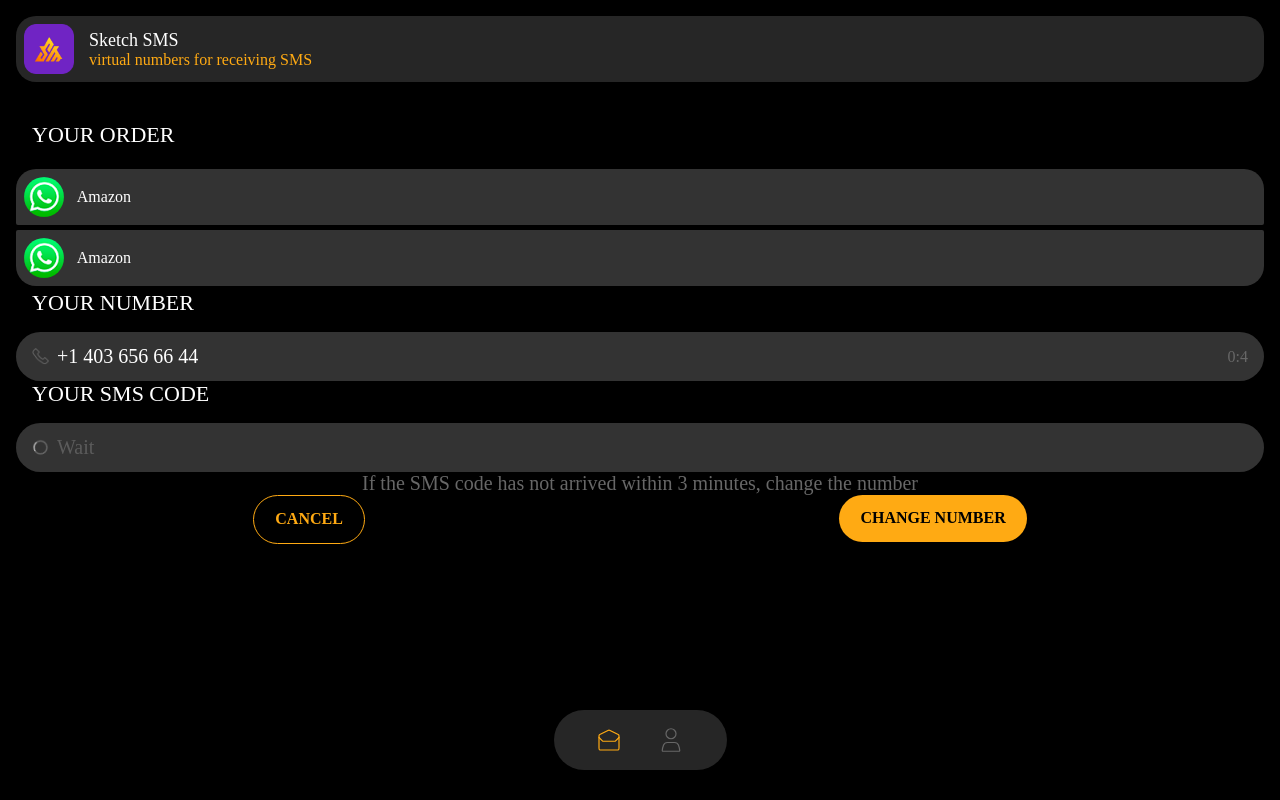
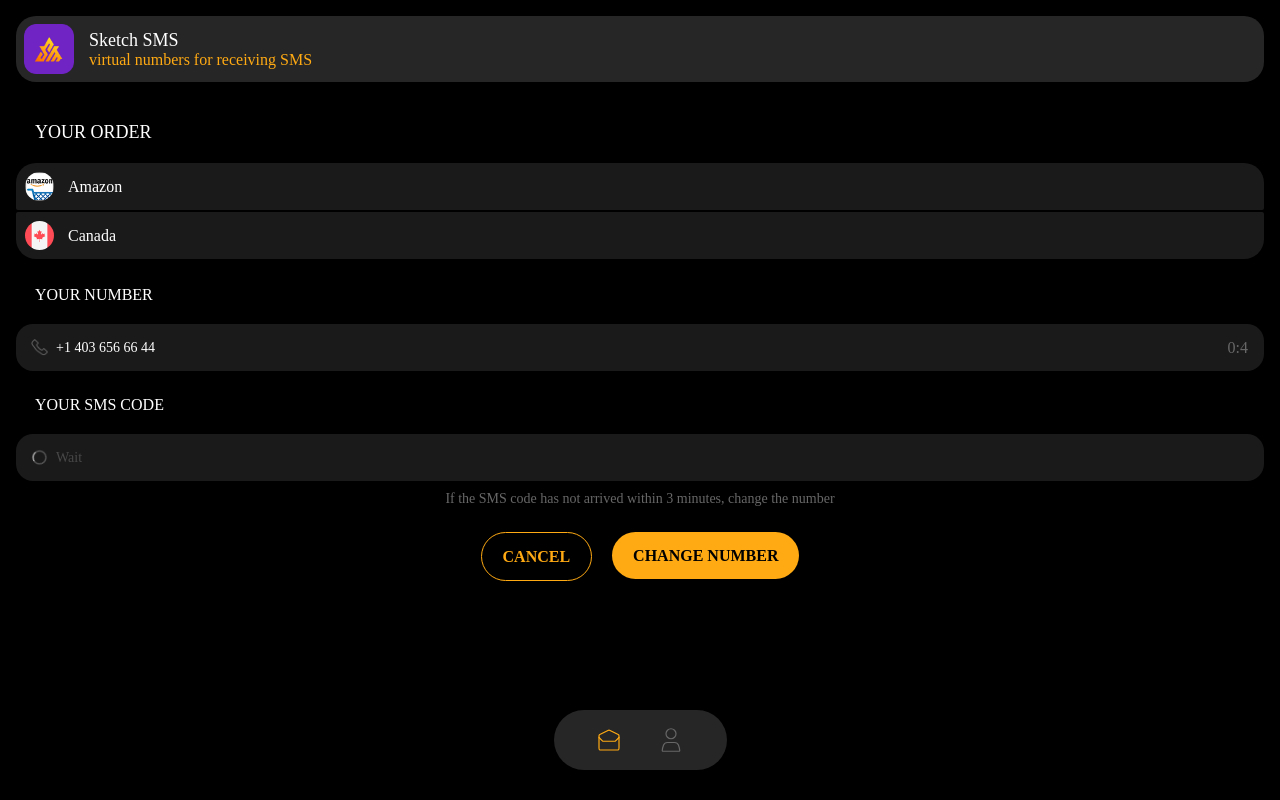
Before and after one commit to Aratep/sms-bot, a React (Create React App) app: page /order in a window 1280 px wide. Built offline with nearby package versions, Linux system fonts and the light colour scheme; a web font is replaced by a local one.

Commit message:
styles are ready

```diff
--- a/src/assets/scss/_utils.scss
+++ b/src/assets/scss/_utils.scss
@@ -1,5 +1,5 @@
 .sm-bg-grey {
-  background-color: rgba(255, 255, 255, 0.2);
+  background-color: rgba(255, 255, 255, 0.1);
 }
 
 .sm-border-none {
@@ -9,11 +9,11 @@
 .sm-code-text {
   color: var(--Gray, #676767);
   text-align: center;
-  font-size: 20px;
+  font-size: 14px;
   font-style: normal;
   font-weight: 300;
   line-height: normal;
-  padding: 0 1rem;
+  padding: 0 16px;
 }
 
 .arrow-up {
@@ -29,6 +29,10 @@
 
 .color-grey {
   color: var(--Gray, #676767);
+}
+
+.pd-b-10 {
+  padding-bottom: 10px;
 }
 
 .pd-b-20 {
@@ -51,3 +55,15 @@
     height: 100%;
   }
 }
+
+.m-l-r {
+  & > div {
+    &:nth-child(1) {
+      margin-right: 10px;
+    }
+
+    &:nth-child(2) {
+      margin-left: 10px;
+    }
+  }
+}
--- a/src/components/input/_input.component.styles.scss
+++ b/src/components/input/_input.component.styles.scss
@@ -4,9 +4,9 @@
 
   &__wrapper {
     height: fit-content;
-    border-radius: 30px;
-    border: 2px solid rgba(255, 255, 255, 0.2);
-    padding-left: 1rem !important;
+    border-radius: 17px;
+    border: 1px solid rgba(255, 255, 255, 0.2);
+    padding-left: 15px !important;
     @include flexAlignCenter;
 
     &--img-label {
@@ -23,16 +23,17 @@
       font-weight: 100;
       box-sizing: border-box;
       width: 100%;
-      padding: 0.8rem 0.5rem;
+      padding: 0 0.5rem;
       background-color: transparent;
       color: #ffffff;
-      font-size: 20px;
+      font-size: 14px;
       border: none;
+      height: 47px;
 
       &::placeholder {
         font-style: normal;
         font-weight: 100;
-        font-size: 20px;
+        font-size: 14px;
         color: rgba(255, 255, 255, 0.2);
       }
     }
@@ -48,13 +49,12 @@
   }
 
   &__label {
-    font-size: 22px;
+    font-size: 16px;
     font-style: normal;
     font-weight: 500;
     line-height: normal;
     color: #ffffff;
-    padding-bottom: 1rem;
-    padding-left: 1rem;
+    padding: 0 0 20px 19px;
   }
 
   &__error {
--- a/src/components/select/Select.component.jsx
+++ b/src/components/select/Select.component.jsx
@@ -81,7 +81,7 @@
               onClick={onCloseBtnClick}
               className="sm-select__selected-container__btn"
             >
-              <Image src={close} alt="close" />
+              <Image src={close} alt="close" className="close-btn" />
             </div>
           </div>
         </div>
--- a/src/components/select/_select.component.styles.scss
+++ b/src/components/select/_select.component.styles.scss
@@ -5,13 +5,14 @@
     height: fit-content;
     width: 100%;
     background: transparent;
-    padding-top: 0.2rem;
+    padding-top: 2px;
 
     &-item {
       @include flexRow;
       @include spaceBetween;
-      padding: 0.5rem;
-      margin: 0.5rem 0;
+      padding: 0 8px;
+      margin: 2px 0;
+      height: 47px;
 
       &__logo {
         @include flexRow;
@@ -19,14 +20,16 @@
 
         span {
           color: #ffffff;
+          font-size: 16px;
         }
 
         .sm-image {
-          padding-right: 0.8rem;
+          padding-right: 14px;
 
           img {
             border-radius: 50%;
-            height: 40px;
+            height: 29px;
+            width: 29px;
           }
         }
       }
@@ -35,18 +38,24 @@
         @include flexAlignCenter;
 
         > div {
-          border-radius: 15px;
+          border-radius: 10px;
           background: rgba(77, 77, 77, 0.2);
-          padding: 0.2rem 0.5rem;
+          height: 31px;
+          padding: 0 5px;
           @include flexRow;
           @include flexAlignCenter;
 
           .sm-image {
-            padding-left: 0.5rem;
+            padding-left: 5px;
+
+            img {
+              height: 17px;
+            }
           }
         }
 
         .from {
+          font-size: 14px;
           color: #ffffff;
         }
       }
@@ -67,20 +76,23 @@
     @include flexColumn;
 
     &-label {
-      font-size: 22px;
+      font-size: 16px;
       font-style: normal;
       font-weight: 500;
       line-height: normal;
       color: #ffffff;
-      padding-bottom: 1rem;
+      padding: 0 0 20px 19px;
     }
 
     &-container {
-      padding: 0.2rem 0.5rem;
-      border-radius: 30px;
+      border-radius: 17px;
+      //border: 1px solid rgba(255, 255, 255, 0.20);
       background: rgba(255, 255, 255, 0.2);
       @include flexAlignCenter;
       @include spaceBetween;
+      padding: 0 8px;
+      margin: 2px 0;
+      height: 47px;
 
       &__icon {
         @include flexAlignCenter;
@@ -90,11 +102,12 @@
         }
 
         .sm-image {
-          padding-right: 0.8rem;
+          padding-right: 14px;
 
           img {
             border-radius: 50%;
-            height: 40px;
+            height: 29px;
+            width: 29px;
           }
         }
       }
@@ -107,13 +120,16 @@
   &__more-less {
     @include flexRow;
     @include flexCenter;
+    padding-top: 9px;
 
     span {
       color: rgba(255, 255, 255, 0.3);
+      font-size: 16px;
     }
 
     img {
-      height: 30px;
+      height: 19px;
+      width: 19px;
     }
   }
 }
--- a/src/pages/main/Main.page.jsx
+++ b/src/pages/main/Main.page.jsx
@@ -35,7 +35,7 @@
 
   return (
     <PageWrapper>
-      <Container>
+      <Container className="pd-b-20">
         <Select
           label="Select a service:"
           placeholder="Find a service"
@@ -45,7 +45,7 @@
           list={countriesList}
         />
       </Container>
-      <Container>
+      <Container className="pd-b-25">
         <Select
           label="Select a country:"
           placeholder="Find a country"
@@ -56,7 +56,7 @@
         />
       </Container>
       <IsVisible isVisible={isFormReady}>
-        <Container>
+        <Container space="center">
           <Button onClick={onButtonClick} text="BUY 1,5 USDT" />
         </Container>
       </IsVisible>
--- a/src/pages/order/Order.page.jsx
+++ b/src/pages/order/Order.page.jsx
@@ -6,11 +6,11 @@
 import Input from "components/input/Input.component";
 import Button from "components/button/Button.component";
 import { Container } from "components/container/Container.component";
-import OrderItem from "./components/order-item/OrderItem.component";
+import List from "components/list/List.component";
 // EFFECTS
 import useInput from "effects/useInput.effect";
 // UTILS
-import { initialCounter } from "utils/constants";
+import { initialCounter, orders } from "utils/constants";
 
 const OrderPage = () => {
   const [counter, setCounter] = useState(9000);
@@ -41,10 +41,10 @@
 
   return (
     <PageWrapper>
-      <Container>
-        <OrderItem />
+      <Container className="pd-b-25">
+        <List title="YOUR ORDER" items={orders} />
       </Container>
-      <Container>
+      <Container className="pd-b-25">
         <Input
           label="YOUR NUMBER"
           name="phone"
@@ -58,7 +58,7 @@
           onCounterEnd={onCounterEnd}
         />
       </Container>
-      <Container>
+      <Container className="pd-b-10">
         <Input
           label="YOUR SMS CODE"
           name="sms"
@@ -73,12 +73,12 @@
           hasLoader={true}
         />
       </Container>
-      <Container>
+      <Container className="pd-b-25">
         <div className="sm-code-text">
           If the SMS code has not arrived within 3 minutes, change the number
         </div>
       </Container>
-      <Container variant="row" space="around">
+      <Container variant="row" space="center" className="m-l-r">
         <Button text="CANCEL" variant="dark" onClick={onCancellClick} />
         <Button text="CHANGE NUMBER" variant="light" onClick={onChangeClick} />
       </Container>
--- a/src/utils/constants.js
+++ b/src/utils/constants.js
@@ -11,6 +11,7 @@
 import en from "assets/imgs/lang/en.png";
 // order images
 import ca from "assets/imgs/ca.png";
+import am from "assets/imgs/am.png";
 
 export const initialCounter = 900000;
 
@@ -43,6 +44,11 @@
   { id: 3, icon: referral, title: "Referral program", route: "/referral" },
   { id: 4, icon: settings, title: "Support", route: "/support" },
   { id: 5, icon: language, title: "Language", route: "/language" },
+];
+
+export const orders = [
+  { id: 1, title: "Amazon", src: am },
+  { id: 2, title: "Canada", src: ca },
 ];
 
 export const myOrdersItems = [
```
Also changed, not shown: src/assets/imgs/am.png (added).
